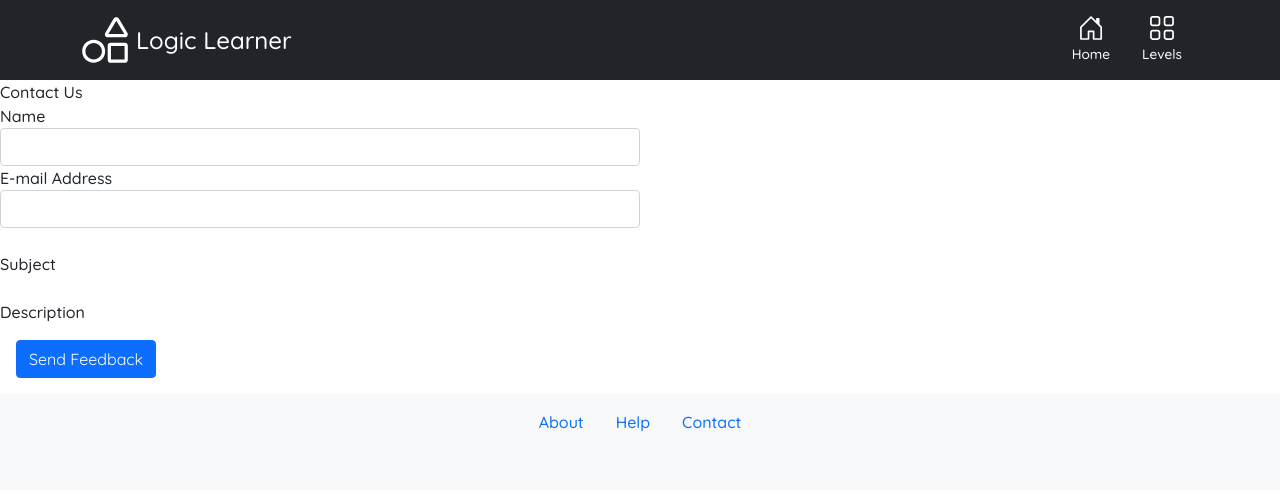
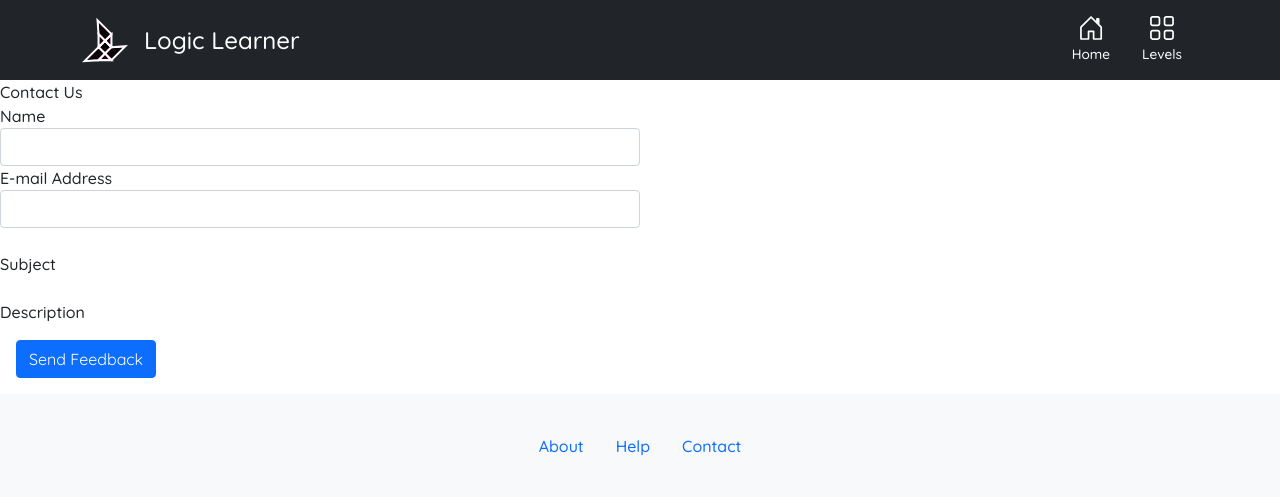
Before and after one commit to ccnmtl/logiclearner, a Django app: template logiclearner/templates/contactus/contact.html in a window 1280 px wide. Shown: the top 497 px of the page. Run offline with Django 3.2, Linux system fonts and the light colour scheme; the template is opened without the code that fills it, so the values that code supplies are empty; style sheets or scripts are compiled from the project's sources; some libraries are stand-ins or nearby versions.

Commit message:
Top bar UI implementation

```diff
--- a/logiclearner/templates/base.html
+++ b/logiclearner/templates/base.html
@@ -64,40 +64,37 @@
 
 {% block topnavbar %}
 <header>
-    <!-- Skippy goes here, fix later -->
+    <!-- Skippy goes here, fix later
     <div class="skippy visually-hidden-focusable">
         <div class="container p-0">
             <a class=" d-inline-block p-2 m-1" href="#maincontent">Skip to main content</a>
         </div>
     </div>
-    <nav class="navbar navbar-expand-md navbar-dark bg-dark px-3 py-2 text-white" aria-label="Global site navigation">
-        <div class="container">
-            <a class="navbar-brand d-flex align-items-center my-0 me-auto text-white text-decoration-none" href="/">
-                <img class="gn-i me-2" src="{{STATIC_URL}}img/temp-icon-shapes.svg" style="width: 2.875rem; height: 2.875rem; filter: invert(98%) sepia(75%) saturate(128%) hue-rotate(275deg) brightness(112%) contrast(100%);">
+     -->
+    <div class="navbar top-bar">
+        <div class="container top-bar__container">
+            <a href="levels-dashboard.html" class="navbar-brand d-flex align-items-center">
+            <img class="gn-i me-3 temp-icon" src="{{STATIC_URL}}img/temp-icon-sonobe.svg">
             <span>Logic Learner</span>
             </a>
-            <button class="navbar-toggler" type="button" data-bs-toggle="collapse" data-bs-target="#globalNavLL" aria-controls="globalNavLL" aria-expanded="false" aria-label="Toggle navigation">
-                <span class="navbar-toggler-icon"></span>
-            </button>
 
-            <div class="collapse navbar-collapse" id="globalNavLL">
-                <ul class="nav col-auto my-2 justify-content-center my-md-0 text-small ms-auto">
+            <ul class="nav col-auto top-bar__nav">
                 <li>
-                        <a href="/" class="nav-link text-white">
-                            <img class="gn-i d-block mx-auto mb-1" src="{{STATIC_URL}}img/temp-icon-home.svg" style="width: 1.5rem; height: 1.5rem; filter: invert(98%) sepia(75%) saturate(128%) hue-rotate(275deg) brightness(112%) contrast(100%);">
+                  <a href="levels-dashboard.html" class="nav-link">
+                    <img class="gn-i d-block mx-auto mb-1 temp-icon" src="{{STATIC_URL}}img/temp-icon-home.svg">
                     Home
                   </a>
                 </li>
                 <li>
-                        <a href="/" class="nav-link text-white">
-                            <img class="gn-i d-block mx-auto mb-1" src="{{STATIC_URL}}img/temp-icon-grid.svg" style="width: 1.5rem; height: 1.5rem; filter: invert(98%) sepia(75%) saturate(128%) hue-rotate(275deg) brightness(112%) contrast(100%);">
+                  <a href="levels-dashboard.html" class="nav-link">
+                    <img class="gn-i d-block mx-auto mb-1 temp-icon" src="{{STATIC_URL}}img/temp-icon-grid.svg">
                     Levels
                   </a>
                 </li>
                 </ul>
+            </ul>
         </div>
     </div>
-    </nav>
 </header>
 {% endblock %}
 
@@ -107,7 +104,7 @@
 
 
 {% block footer %}
-<footer class="bg-light text-dark pt-2 pb-5">
+<footer class="bg-light">
     <ul class="nav d-flex justify-content-center">
         <li class="nav-item">
             <a class="nav-link" href="#" title="About">About</a>
--- /dev/null
+++ b/media/scss/_footer.scss
@@ -0,0 +1,4 @@
+footer {
+    padding-top: 2rem;
+    padding-bottom: 2rem;
+}
--- /dev/null
+++ b/media/scss/_icon.scss
@@ -0,0 +1,3 @@
+.temp-icon {
+    filter: invert(98%) sepia(75%) saturate(128%) hue-rotate(275deg) brightness(112%) contrast(100%);
+}
--- /dev/null
+++ b/media/scss/_top-bar.scss
@@ -0,0 +1,77 @@
+.top-bar {
+    background-color: #212529; /* $gray-900 */
+    padding: 0.4rem 0.5rem;
+    color: #fff;
+    @include media-breakpoint-up(md) {
+        padding: 0.5rem 1rem;
+    }
+}
+
+
+.top-bar__container {
+    padding-right: 0;
+    padding-left: 0;
+    @include media-breakpoint-up(md) {
+        padding-right: 0.75rem;
+        padding-left: 0.75rem;
+    }
+}
+
+
+.top-bar__nav {
+    margin-top: 0;
+    margin-bottom: 0;
+    margin-left: auto;
+    font-size: 0.85rem;
+    justify-content: center;
+    @include media-breakpoint-up(md) {
+        margin-top: 0;
+        margin-bottom: 0;
+    }
+    .nav-link {
+        color: #fff;
+        padding: 0.35rem 0.5rem 0.2rem 0.5rem;
+        line-height: 1.2;
+        @include media-breakpoint-up(md) {
+            padding: 0.5rem 1rem;
+            line-height: 1.5;
+        }
+    }
+    img {
+        width: 1.125rem;
+        height: 1.125rem;
+        @include media-breakpoint-up(md) {
+            width: 1.5rem;
+            height: 1.5rem;
+        }
+    }
+}
+
+
+.navbar-brand {
+    padding-top: 0;
+    padding-bottom: 0;
+    margin: 0 auto 0 0;
+    font-size: 1.25rem;
+    text-decoration: none;
+    white-space: nowrap;
+    color: #fff;
+    text-decoration: none;
+    @include media-breakpoint-up(md) {
+        font-size: 1.5rem;
+    }
+    img {
+        width: 2.25rem;
+        height: 2.25rem;
+        @include media-breakpoint-up(md) {
+            width: 2.875rem;
+            height: 2.875rem;
+        }
+    }
+}
+
+
+.gn-i {
+  vertical-align: -.125em;
+  fill: white;
+}
--- a/media/scss/_top-navbar.scss
+++ /dev/null
@@ -1,21 +0,0 @@
-.navbar-brand {
-    padding-top: 0;
-    padding-bottom: 0;
-    margin-right: 0;
-    font-size: 1.5rem;
-    text-decoration: none;
-    white-space: nowrap;
-}
-
-.gn-i {
-  vertical-align: -.125em;
-  fill: white;
-}
-
-.text-small {
-  font-size: 85%;
-}
-
-.dropdown-toggle {
-  outline: 0;
-}
--- a/media/scss/main.scss
+++ b/media/scss/main.scss
@@ -4,5 +4,7 @@
 @import "variables";
 @import "typeface";
 @import "skippy";
-@import "top-navbar";
+@import "top-bar";
+@import "icon";
 @import "modal";
+@import "footer";
```
Also changed, not shown: media/img/temp-icon-sonobe.svg (added), package-lock.json. Lines whose indentation alone changed are shown as unchanged.
